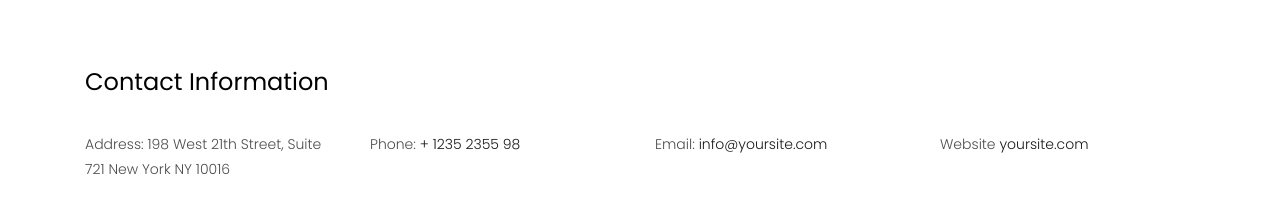
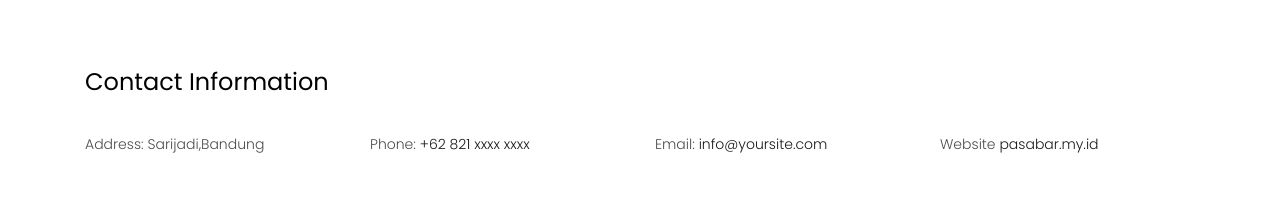
Before and after one commit to pasabar/apps, a plain HTML site: page pages/contact.html in a window 1280 px wide. Shown: the part 820-1038 px from the top of the page. Drawn offline with nearby package versions, Linux system fonts and the light colour scheme; some packages are replaced by stand-ins of ours; files that its build step writes are made by us from their sources; no server answers; grey boxes are pictures that could not be loaded; files whose address does not match are found by name.

Commit message:
update contact

```diff
--- a/pages/contact.html
+++ b/pages/contact.html
@@ -75,16 +75,16 @@
                 </div>
                 <div class="w-100"></div>
                 <div class="col-md-3">
-                    <p><span>Address:</span> 198 West 21th Street, Suite 721 New York NY 10016</p>
+                    <p><span>Address:</span> Sarijadi,Bandung</p>
                 </div>
                 <div class="col-md-3">
-                    <p><span>Phone:</span> <a href="tel://1234567920">+ 1235 2355 98</a></p>
+                    <p><span>Phone:</span> <a href="tel://1234567920">+62 821 xxxx xxxx</a></p>
                 </div>
                 <div class="col-md-3">
                     <p><span>Email:</span> <a href="mailto:info@yoursite.com">info@yoursite.com</a></p>
                 </div>
                 <div class="col-md-3">
-                    <p><span>Website</span> <a href="#">yoursite.com</a></p>
+                    <p><span>Website</span> <a href="#">pasabar.my.id</a></p>
                 </div>
             </div>
             <div class="row block-9">
```
